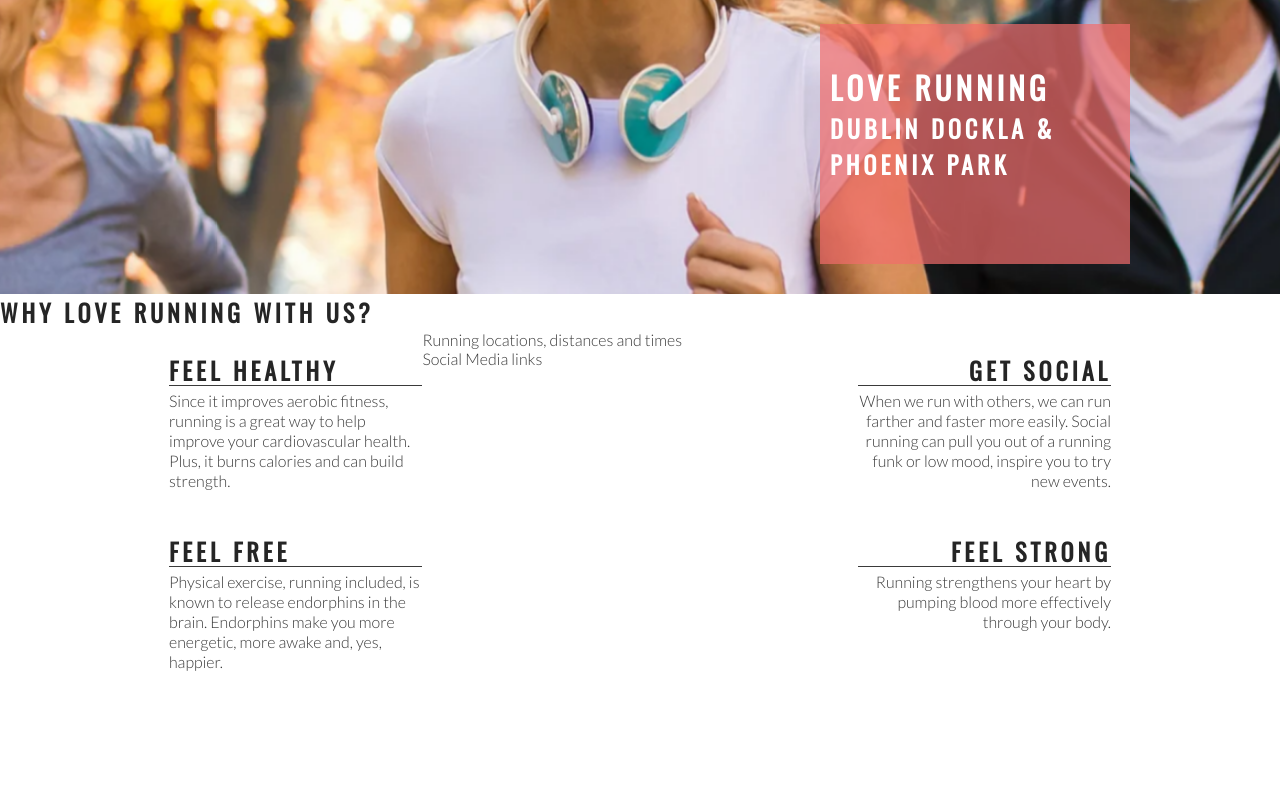
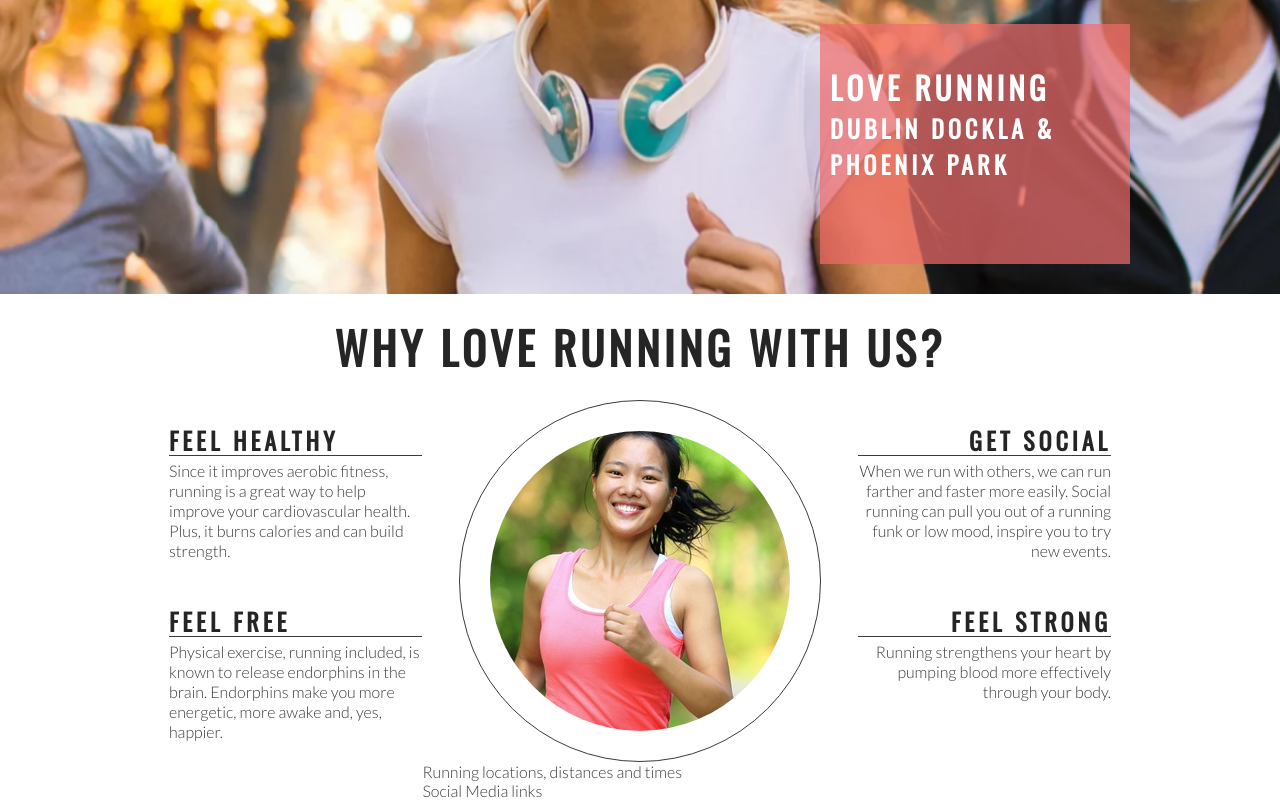
Before and after one commit to matiasconsiglio/Love-Running, a plain HTML site: page index.html in a window 1280 px wide. Shown: the part 381-1181 px from the top of the page. Before the commit the page ends 1103 px from the top, so only its background shows below. Drawn offline with nearby package versions, Linux system fonts and the light colour scheme.

Commit message:
Add center image

```diff
--- a/assets/css/style.css
+++ b/assets/css/style.css
@@ -126,8 +126,7 @@ h1, h2 {
 #center-about{
     width: 33%;
     margin: 0 auto; /*this one we use it to center the entire div*/
-    background-color: green; /*we can use color in the background to double check the structure.*/
-}
+    }
 
 hr {
     border-top: 1px solid #3a3a3a;
@@ -154,3 +153,28 @@ hr {
 .right-about-heading h2, .right-about-heading p{/*we move the h and p to the right so its looks better with the image in the middle*/
     text-align: right;
 }
+
+/* centering the tittle*/
+#welcome {
+    text-align: center;
+    margin: 20px 0; /*20px below hero image*/
+    font-size: 280%;
+}
+
+/*midle image*/
+
+#circle-container{
+    width: 300px;
+    height: 300px;
+    padding: 30px;
+    border-style: solid;
+    border-width: 1px;
+    border-radius: 50%;/*used to create circle, height and width must be the same*/
+    margin: 0 auto;/*center stuff*/
+}
+
+#circle-cover-bg {
+    background: url('../images/ethos-center-image.jpeg') no-repeat center center;
+    height: 100%; /*needs to have a height if not the image will not show*/
+    border-radius: 50%;
+}
--- a/index.html
+++ b/index.html
@@ -39,7 +39,7 @@
     </section>
 
     <section id="club=ethos">
-        <h1>Why Love Running With Us?</h1>
+        <h2 id="welcome">Why Love Running With Us?</h2>
         <div id="left-about"><!--first div will hold text in left-->
             <div class="left-about-heading"> <!-- div container of first subheading with p-->
                 <h2>Feel Healthy</h2>
@@ -74,6 +74,11 @@
 
         </div>
         <div id="center-about"><!--third div will hold image in the midle-->
+            <div id="circle-container"><!--this id will be to generate a circle around the image-->
+                <div id="circle-cover-bg"><!--bg background image-->
+
+                </div>
+            </div>
         </div>
     </section>
 
```
Also changed, not shown: assets/images/ethos-center-image.jpeg (added).
